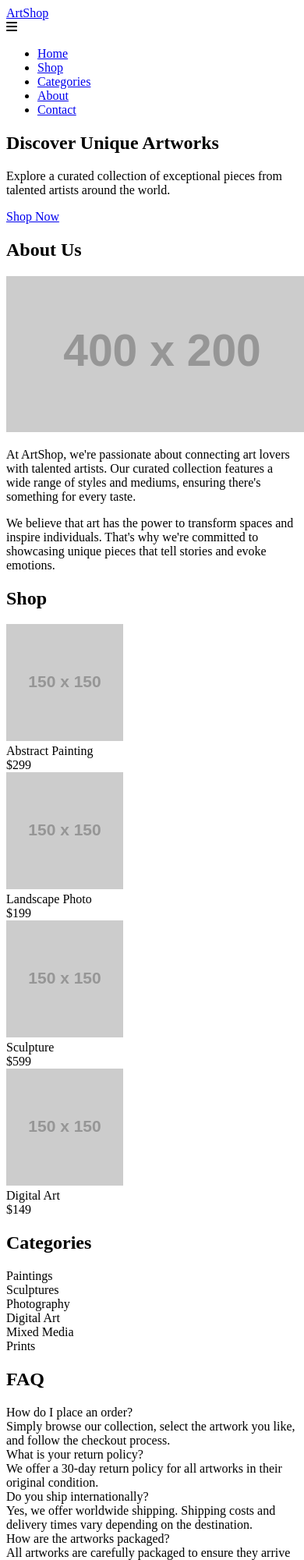
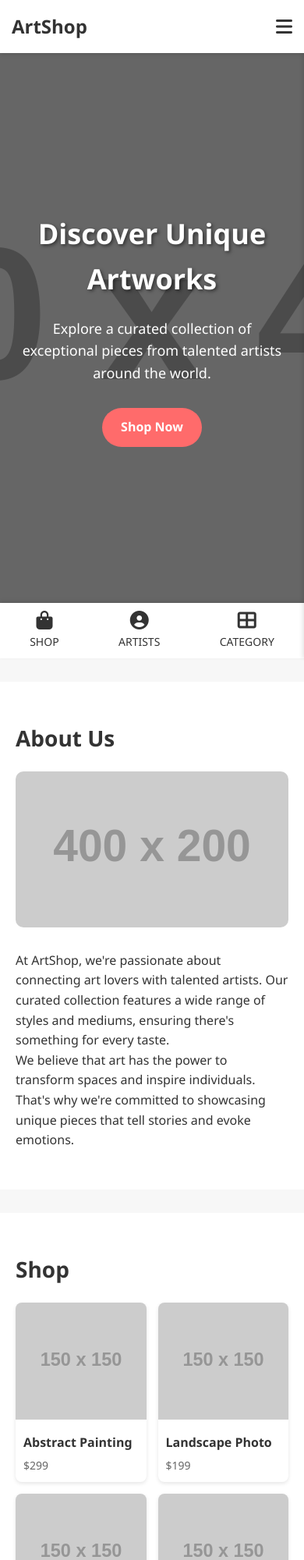
Before and after one commit to joschi-dev/art-shop, a plain HTML site: page index.html in a window 390 px wide. Shown: the top 2000 px of the page at 78% size. Drawn offline with Linux system fonts and the light colour scheme; placeholder pictures from the web are drawn by us; a script that the page names is missing.

Commit message:
added files

```diff
--- a/index.html
+++ b/index.html
@@ -5,7 +5,7 @@
     <meta name="viewport" content="width=device-width, initial-scale=1.0">
     <title>Art Shop</title>
 
-    <link rel="stylesheet" href="art-shop-style.css">
+    <link rel="stylesheet" href="style.css">
     <link rel="stylesheet" href="https://cdnjs.cloudflare.com/ajax/libs/font-awesome/6.1.1/css/all.min.css">
 </head>
 <body>
--- /dev/null
+++ b/script.js
@@ -0,0 +1,31 @@
+// JavaScript for FAQ accordion functionality
+const faqItems = document.querySelectorAll('.faq-item');
+faqItems.forEach(item => {
+    const question = item.querySelector('.faq-question');
+    question.addEventListener('click', () => {
+        item.classList.toggle('active');
+    });
+});
+
+// JavaScript for hamburger menu functionality
+const menuIcon = document.getElementById('menuIcon');
+const navMenu = document.getElementById('navMenu');
+const overlay = document.getElementById('overlay');
+
+menuIcon.addEventListener('click', toggleMenu);
+overlay.addEventListener('click', toggleMenu);
+
+function toggleMenu() {
+    navMenu.classList.toggle('active');
+    overlay.style.display = overlay.style.display === 'block' ? 'none' : 'block';
+    menuIcon.querySelector('i').classList.toggle('fa-bars');
+    menuIcon.querySelector('i').classList.toggle('fa-times');
+}
+
+// Close menu when clicking on a nav link
+const navLinks = document.querySelectorAll('.nav-menu ul li a');
+navLinks.forEach(link => {
+    link.addEventListener('click', () => {
+        toggleMenu();
+    });
+});
--- /dev/null
+++ b/style.css
@@ -0,0 +1,295 @@
+* {
+    margin: 0;
+    padding: 0;
+    box-sizing: border-box;
+}
+
+body {
+    font-family: 'Segoe UI', Tahoma, Geneva, Verdana, sans-serif;
+    background-color: #f7f7f7;
+    color: #333;
+    line-height: 1.6;
+}
+
+header {
+    background-color: #fff;
+    padding: 15px;
+    position: fixed;
+    top: 0;
+    left: 0;
+    right: 0;
+    z-index: 1000;
+    box-shadow: 0 2px 5px rgba(0,0,0,0.1);
+    display: flex;
+    justify-content: space-between;
+    align-items: center;
+}
+
+.logo {
+    font-size: 24px;
+    font-weight: bold;
+    color: #333;
+    text-decoration: none;
+}
+
+.menu-icon {
+    font-size: 24px;
+    cursor: pointer;
+    z-index: 1001;
+}
+
+.nav-menu {
+    position: fixed;
+    top: 0;
+    right: -300px;
+    width: 300px;
+    height: 100vh;
+    background-color: #fff;
+    box-shadow: -2px 0 5px rgba(0,0,0,0.1);
+    transition: right 0.3s ease;
+    z-index: 999;
+    padding: 80px 20px 20px;
+}
+
+.nav-menu.active {
+    right: 0;
+}
+
+.nav-menu ul {
+    list-style-type: none;
+}
+
+.nav-menu ul li {
+    margin-bottom: 20px;
+}
+
+.nav-menu ul li a {
+    color: #333;
+    text-decoration: none;
+    font-size: 18px;
+    transition: color 0.3s ease;
+}
+
+.nav-menu ul li a:hover {
+    color: #ff6b6b;
+}
+
+.overlay {
+    position: fixed;
+    top: 0;
+    left: 0;
+    width: 100%;
+    height: 100%;
+    background-color: rgba(0, 0, 0, 0.5);
+    display: none;
+    z-index: 998;
+}
+
+.hero {
+    background-image: linear-gradient(rgba(0, 0, 0, 0.5), rgba(0, 0, 0, 0.5)), url('https://via.placeholder.com/800x400');
+    background-size: cover;
+    background-position: center;
+    height: 100vh;
+    display: flex;
+    align-items: center;
+    justify-content: center;
+    text-align: center;
+    color: #fff;
+    padding: 0 20px;
+    margin-bottom: 30px;
+}
+
+.hero-content {
+    max-width: 600px;
+}
+
+.hero h1 {
+    font-size: 36px;
+    margin-bottom: 20px;
+    text-shadow: 2px 2px 4px rgba(0,0,0,0.5);
+}
+
+.hero p {
+    font-size: 18px;
+    margin-bottom: 30px;
+}
+
+.cta-button {
+    display: inline-block;
+    background-color: #ff6b6b;
+    color: #fff;
+    padding: 12px 24px;
+    border-radius: 30px;
+    text-decoration: none;
+    font-weight: bold;
+    transition: background-color 0.3s ease;
+}
+
+.cta-button:hover {
+    background-color: #ff5252;
+}
+
+.section {
+    padding: 50px 20px;
+    background-color: #fff;
+    margin-bottom: 30px;
+}
+
+.about-grid {
+    display: grid;
+    grid-template-columns: 1fr;
+    gap: 30px;
+}
+
+.about-image {
+    width: 100%;
+    height: 200px;
+    object-fit: cover;
+    border-radius: 10px;
+}
+
+h2 {
+    font-size: 28px;
+    margin-bottom: 20px;
+    color: #333;
+}
+
+.art-grid {
+    display: grid;
+    grid-template-columns: repeat(auto-fill, minmax(150px, 1fr));
+    gap: 15px;
+}
+
+.art-item {
+    background-color: #fff;
+    border-radius: 8px;
+    overflow: hidden;
+    box-shadow: 0 2px 5px rgba(0,0,0,0.1);
+}
+
+.art-item img {
+    width: 100%;
+    height: 150px;
+    object-fit: cover;
+}
+
+.art-info {
+    padding: 10px;
+}
+
+.art-title {
+    font-size: 16px;
+    font-weight: bold;
+    margin-bottom: 5px;
+}
+
+.art-price {
+    font-size: 14px;
+    color: #666;
+}
+
+.bottom-menu {
+    position: fixed;
+    bottom: 0;
+    left: 0;
+    right: 0;
+    background-color: #fff;
+    display: flex;
+    justify-content: space-around;
+    padding: 10px 0;
+    box-shadow: 0 -2px 5px rgba(0,0,0,0.1);
+}
+
+.menu-item {
+    text-decoration: none;
+    color: #333;
+    font-size: 14px;
+    text-align: center;
+}
+
+.menu-item i {
+    font-size: 24px;
+    margin-bottom: 5px;
+}
+
+.category-grid {
+    display: grid;
+    grid-template-columns: repeat(2, 1fr);
+    gap: 15px;
+}
+
+.category-item {
+    background-color: #f0f0f0;
+    border-radius: 8px;
+    padding: 20px;
+    text-align: center;
+    font-weight: bold;
+    cursor: pointer;
+    transition: background-color 0.3s ease;
+}
+
+.category-item:hover {
+    background-color: #e0e0e0;
+}
+
+.faq-item {
+    margin-bottom: 20px;
+    border-bottom: 1px solid #e0e0e0;
+    padding-bottom: 10px;
+}
+
+.faq-question {
+    font-weight: bold;
+    margin-bottom: 5px;
+    cursor: pointer;
+    display: flex;
+    justify-content: space-between;
+    align-items: center;
+}
+
+.faq-question::after {
+    content: '+';
+    font-size: 20px;
+}
+
+.faq-answer {
+    display: none;
+    padding-top: 10px;
+}
+
+.faq-item.active .faq-question::after {
+    content: '-';
+}
+
+.faq-item.active .faq-answer {
+    display: block;
+}
+
+form {
+    display: flex;
+    flex-direction: column;
+}
+
+input, textarea {
+    margin-bottom: 10px;
+    padding: 10px;
+    border: 1px solid #ccc;
+    border-radius: 4px;
+}
+
+button {
+    background-color: #333;
+    color: #fff;
+    border: none;
+    padding: 10px;
+    border-radius: 4px;
+    cursor: pointer;
+}
+
+footer {
+    background-color: #333;
+    color: #fff;
+    text-align: center;
+    padding: 20px;
+    font-size: 14px;
+}
```
